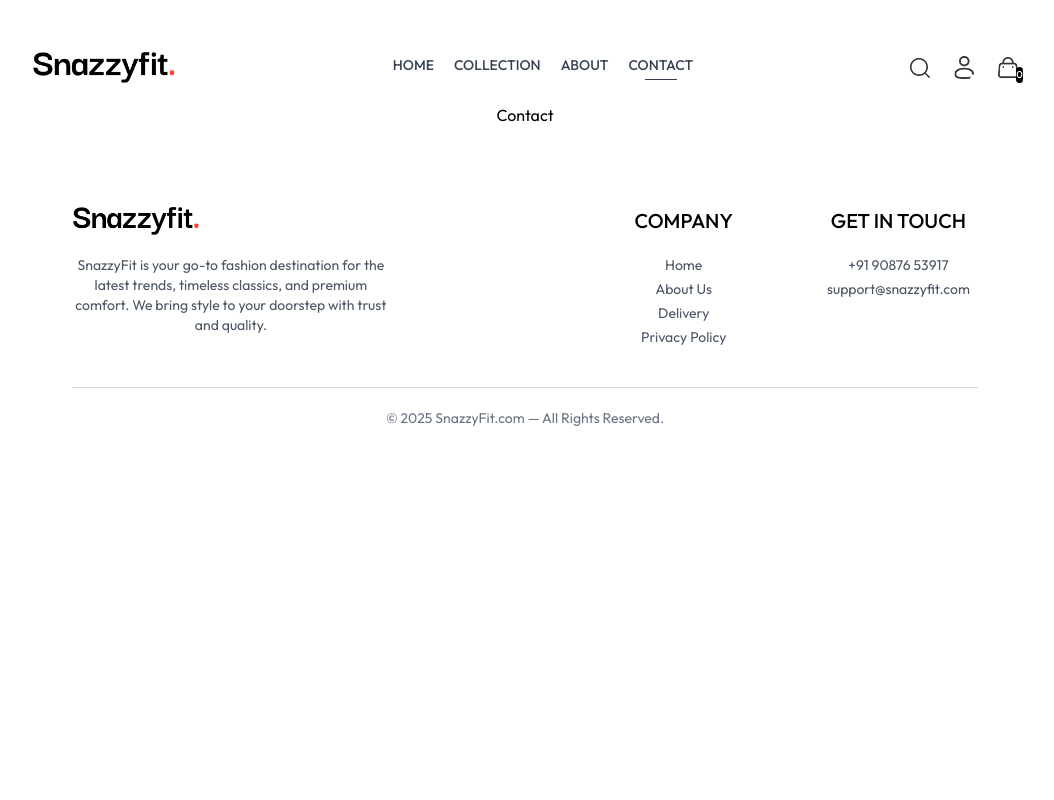
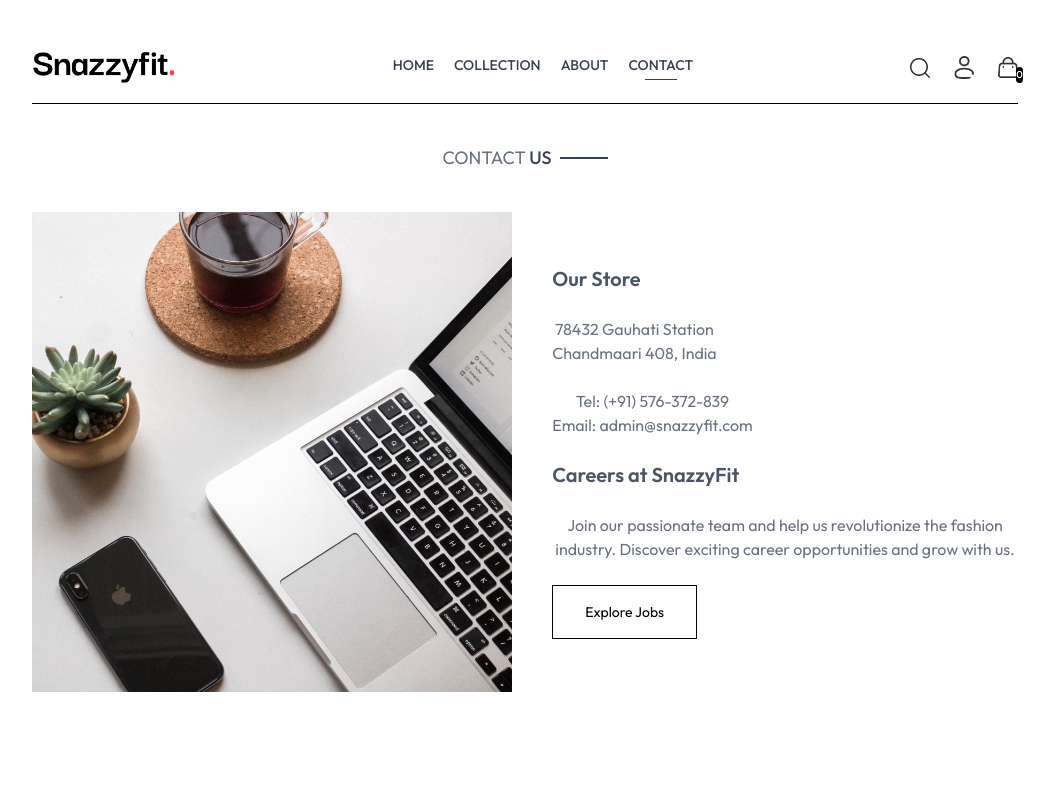
Before and after one commit to nzaman7878/mern-e-commerce, a React (Vite) app in the folder e-com-frontend/: page /contact in a window 1280 px wide. Shown: the top 800 px of the page, without its empty margins (115-1169 px from the left). Built offline with nearby package versions, Linux system fonts and the light colour scheme.

Commit message:
feat: complete contact page with store information

```diff
--- a/e-com-frontend/src/pages/Contact.jsx
+++ b/e-com-frontend/src/pages/Contact.jsx
@@ -1,8 +1,40 @@
 import React from 'react'
+import Title from '../components/Title'
+import { assets } from '../assets/frontend_assets/assets'
+import NewsletterBox from '../components/NewsletterBox'
 
 const Contact = () => {
   return (
-    <div>Contact</div>
+    <div>
+      <div className='text-center text-2xl pt-10 border-t'>
+        <Title text1={"CONTACT"} text2={'US'} />
+      </div>
+
+      <div className='my-10 flex flex-col justify-center md:flex-row gap-10 mb-28'>
+        <img className='w-full md:max-w-[480px]' src={assets.contact_img} alt="Contact SnazzyFit" />
+        <div className='flex flex-col justify-center items-start gap-6'>
+          <p className='text-xl font-semibold text-gray-600'>Our Store</p>
+          <p className='text-gray-500'>
+            78432 Gauhati Station <br />
+            Chandmaari 408, India
+          </p>
+          <p className='text-gray-500'>
+            Tel: (+91) 576-372-839 <br />
+            Email: admin@snazzyfit.com
+          </p>
+          <p className='font-semibold text-xl text-gray-600'>Careers at SnazzyFit</p>
+          <p className='text-gray-500'>
+            Join our passionate team and help us revolutionize the fashion industry.
+            Discover exciting career opportunities and grow with us.
+          </p>
+          <button className='border border-black px-8 py-4 text-sm hover:bg-black hover:text-white transition-all duration-500'>
+            Explore Jobs
+          </button>
+        </div>
+      </div>
+
+      <NewsletterBox />
+    </div>
   )
 }
 
```
